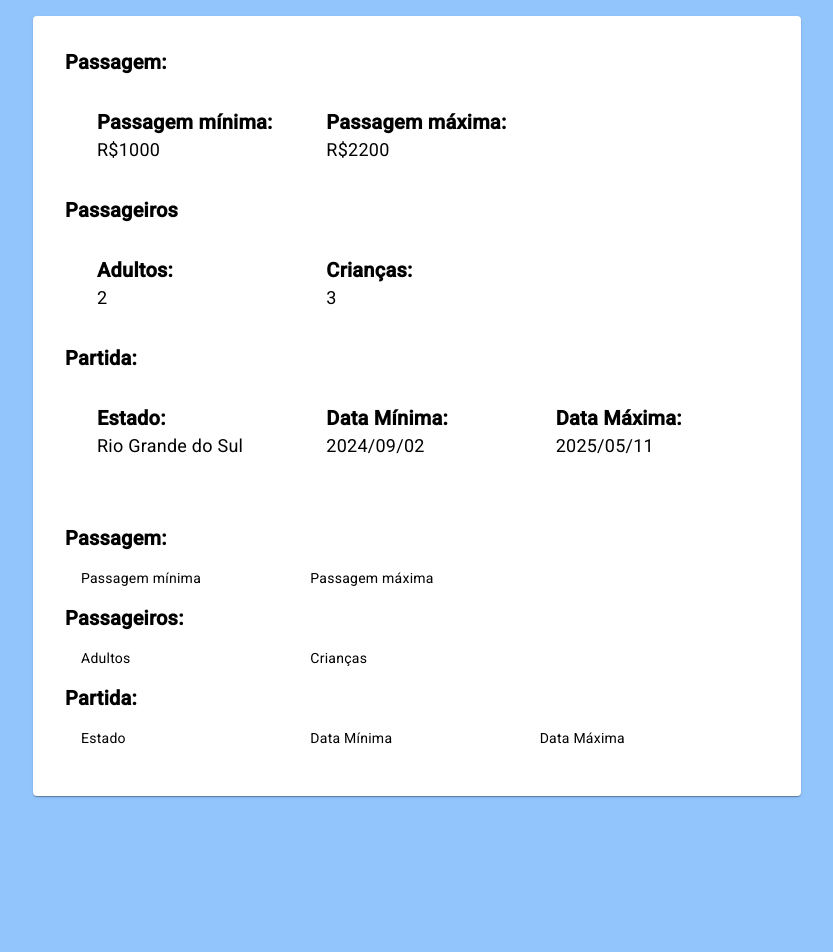
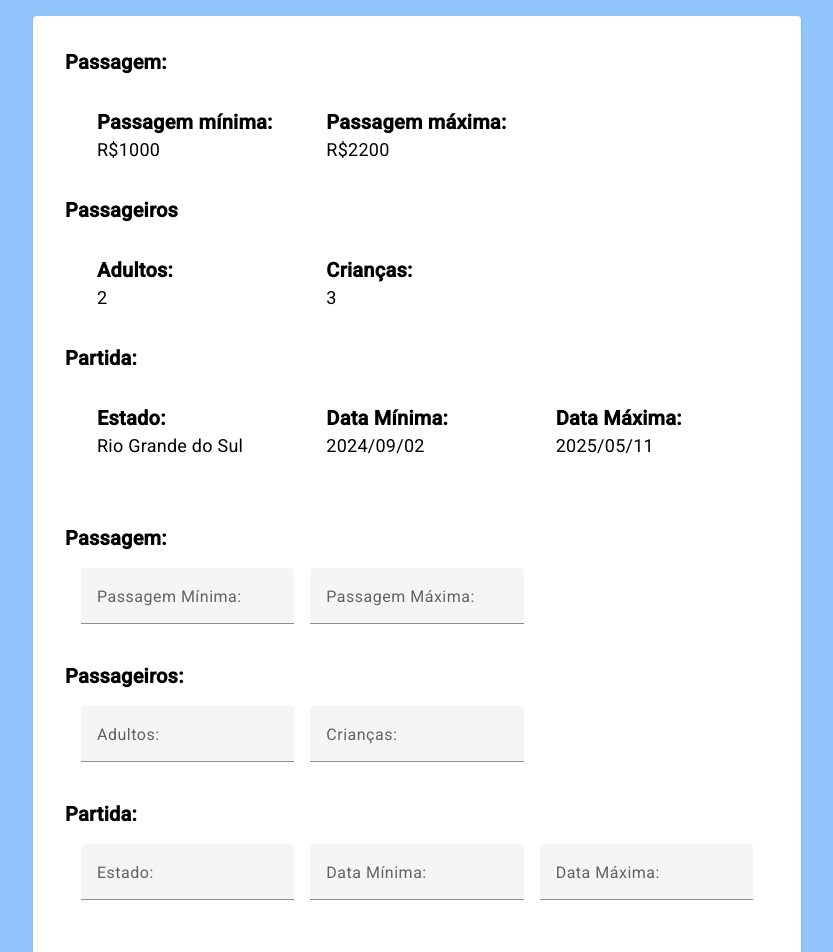
Before and after one commit to filipe-fff/Transporte-Viagens, an Angular app in the folder transportes/: page / in a window 1280 px wide. Shown: the top 952 px of the page, without its empty margins (223-1056 px from the left). Before the commit the page ends 812 px from the top, so only its background shows below. Built offline with nearby package versions, Linux system fonts and the light colour scheme.

Commit message:
formulario terminado

```diff
--- a/transportes/src/app/components/flight-transport-edit/flight-transport-edit.component.html
+++ b/transportes/src/app/components/flight-transport-edit/flight-transport-edit.component.html
@@ -1,18 +1,39 @@
 <div class="p-4 gap-4">
     <div class="font-semibold text-xl">Passagem:</div>
     <div class="p-4 gap-4 grid lg:grid-cols-3">
-        <div>Passagem mínima</div>
-        <div>Passagem máxima</div>
+        <mat-form-field>
+            <mat-label>Passagem Mínima:</mat-label>
+            <input matInput>
+        </mat-form-field>
+        <mat-form-field>
+            <mat-label>Passagem Máxima:</mat-label>
+            <input matInput>
+        </mat-form-field>
     </div>
     <div class="font-semibold text-xl">Passageiros:</div>
     <div class="p-4 gap-4 grid lg:grid-cols-3">
-        <div>Adultos</div>
-        <div>Crianças</div>
+        <mat-form-field>
+            <mat-label>Adultos:</mat-label>
+            <input matInput>
+        </mat-form-field>
+        <mat-form-field>
+            <mat-label>Crianças:</mat-label>
+            <input matInput>
+        </mat-form-field>
     </div>
     <div class="font-semibold text-xl">Partida:</div>
     <div class="p-4 gap-4 grid lg:grid-cols-3">
-        <div>Estado</div>
-        <div>Data Mínima</div>
-        <div>Data Máxima</div>
+        <mat-form-field>
+            <mat-label>Estado:</mat-label>
+            <input matInput>
+        </mat-form-field>
+        <mat-form-field>
+            <mat-label>Data Mínima:</mat-label>
+            <input matInput>
+        </mat-form-field>
+        <mat-form-field>
+            <mat-label>Data Máxima:</mat-label>
+            <input matInput>
+        </mat-form-field>
     </div>
 </div>
```
Also changed, not shown: transportes/src/app/angular-material/angular-material.module.ts (+6 -1 lines).
